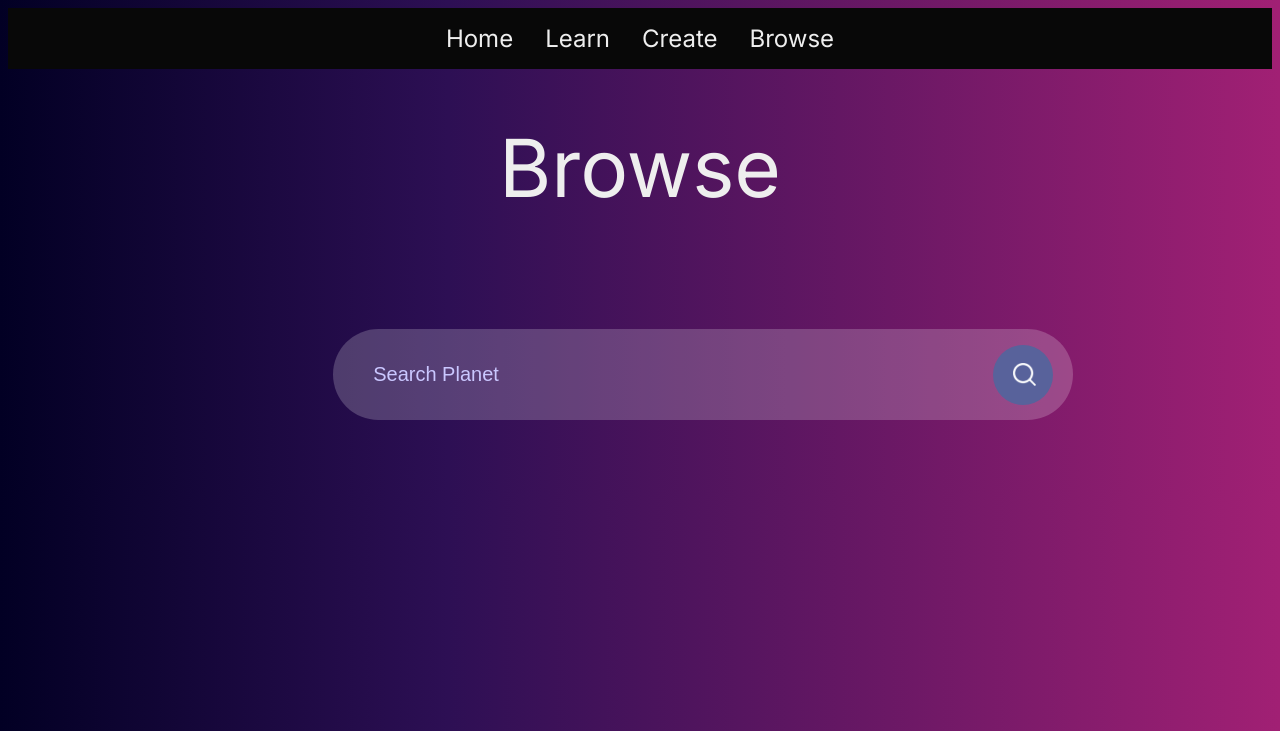
After one commit to bellflwr/exo25_web, a Flask app: page /browse/1 in a window 1280 px wide; the page is wider, and only the part inside the window is pictured. The commit adds this page. Shown: the top 731 px of that part. Run offline with Flask 3, Linux system fonts and the light colour scheme; some libraries are stand-ins or nearby versions.

Commit message:
made browse look good

```diff
--- a/exo25_web/blueprints/browse.py
+++ b/exo25_web/blueprints/browse.py
@@ -1,3 +1,12 @@
-from flask import Blueprint, render_template
+from flask import Blueprint, render_template, redirect, url_for, request
 
 browse = Blueprint("browse", __name__)
+
+@browse.route("/")
+def index():
+    search = "test"
+    return redirect(url_for("browse.search", search=search))
+
+@browse.route("/<string:search>", methods=["GET", "POST"])
+def search(search: str):
+    return render_template("browse.html")
--- a/exo25_web/static/style/style.css
+++ b/exo25_web/static/style/style.css
@@ -23,3 +23,57 @@ a {
     text-decoration: none;
     color: inherit;
 }
+
+.title {
+    text-align: center;
+    margin: 50px auto;
+    font-size: 5rem;
+}
+
+.search{
+
+}
+
+.container{
+    width:100%;
+    padding:5%;
+    display:flex;
+    align-items: center;
+    justify-content: center;
+}
+
+.search-bar{
+    width:100%;
+    max-width: 700px;
+    background: rgba(255, 255, 255, 0.2);
+    display: flex;
+    align-items: center;
+    border-radius: 60px;
+    padding: 10px 20px;
+}
+
+.search-bar input{
+    background: transparent;
+    flex: 1;
+    border: 0;
+    outline: none;
+    padding: 24px 20px;
+    font-size: 20px;
+    color: #cac7ff
+}
+
+::placeholder{
+    color: #cac7ff;
+}
+
+.search-bar button img{
+    width: 25px;
+}
+.search-bar button{
+    border: 0;
+    border-radius: 50%;
+    width:60px;
+    height: 60px;
+    background: #58629b;
+    cursor: pointer;
+}
--- /dev/null
+++ b/exo25_web/templates/browse.html
@@ -0,0 +1,10 @@
+{% extends 'base.html' %}
+{% block content %}
+    <p class="title">Browse</p>
+    <div class="container">
+        <form action="#" method="post" class="search-bar">
+            <input type="text" placeholder="Search Planet" name="search" id="search">
+            <button type="submit"><img src="/static/images/search.png"></button>
+        </form>
+    </div>
+{% endblock %}
```
Also changed, not shown: exo25_web/static/images/search.png (added).
